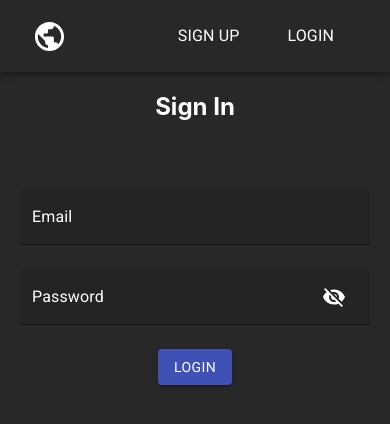
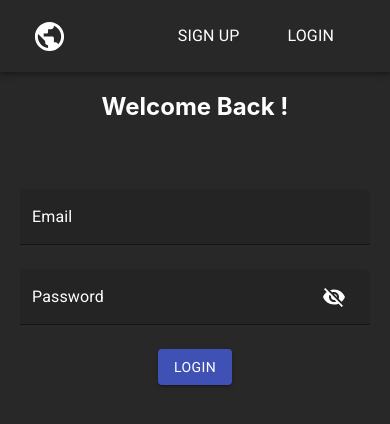
Before and after one commit to tantely-rabefarihy/covid19-app-tracker, a React (Create React App) app in the folder client/: page /sign-in in a window 390 px wide. Shown: the top 424 px of the page. Built offline with nearby package versions, Linux system fonts and the light colour scheme; no server answers.

Commit message:
responsive

```diff
--- a/client/src/auth-pages/login.js
+++ b/client/src/auth-pages/login.js
@@ -77,7 +77,7 @@ const LogIn = () => {
 
   return (
     <div className={classes.root}>
-      <h2 className={classes.root}>Sign In</h2>
+      <h2 className={classes.root}>Welcome Back !</h2>
       <form className={classes.form} onSubmit={handleFormSubmit}>
         <FormControl className={clsx(classes.formControl)}>
           <TextField
--- a/client/src/auth-pages/signup.js
+++ b/client/src/auth-pages/signup.js
@@ -84,7 +84,7 @@ export const SignUp = () => {
 
   return (
     <div className={classes.root}>
-      <h2 className={classes.root}>SIGN UP</h2>
+      <h2 className={classes.root}>Welcome !</h2>
       <form className={classes.form} onSubmit={handleFormSubmit}>
         <FormControl className={clsx(classes.formControl)}>
           <TextField
--- a/client/src/components/HomePage.jsx
+++ b/client/src/components/HomePage.jsx
@@ -160,6 +160,10 @@ const Wrapper = styled.div`
   height: 100%;
   display: flex;
   flex-direction: row;
+
+  @media (max-width: 768px) {
+    flex-direction: column;
+  }
 `;
 
 const CountryContainer = styled.div`
@@ -202,6 +206,8 @@ const CountryStats = styled.div`
   height: 100%;
   border-radius: 8px;
   margin: 10px 0;
+  padding: 10px 0;
+
   h3 {
     color: black;
   }
@@ -210,6 +216,7 @@ const CountryStats = styled.div`
 const Stats = styled.span`
   font-weight: bolder;
   font-size: 1.5rem;
+  margin-bottom: 20px;
 `;
 
 const WorldContainer = styled.div`
```
Also changed, not shown: 1 other file (tests, documents, lock files or other folders).
